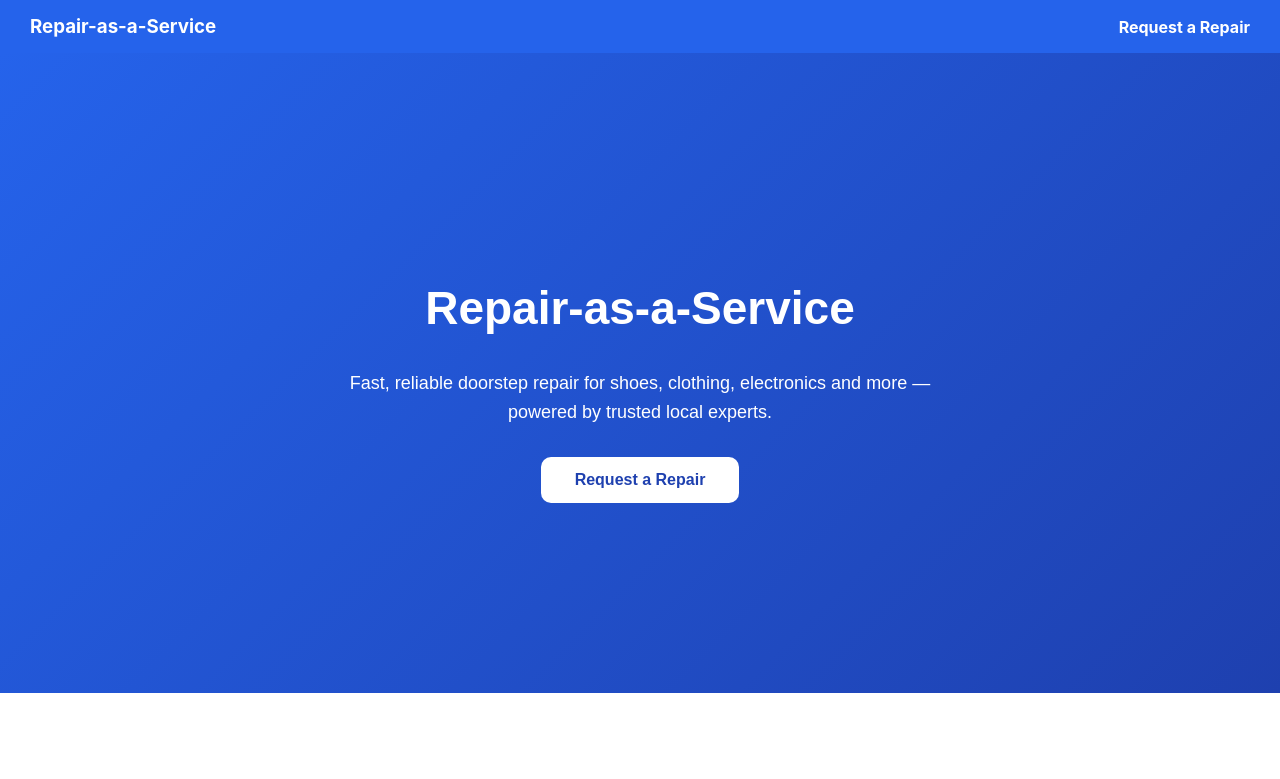
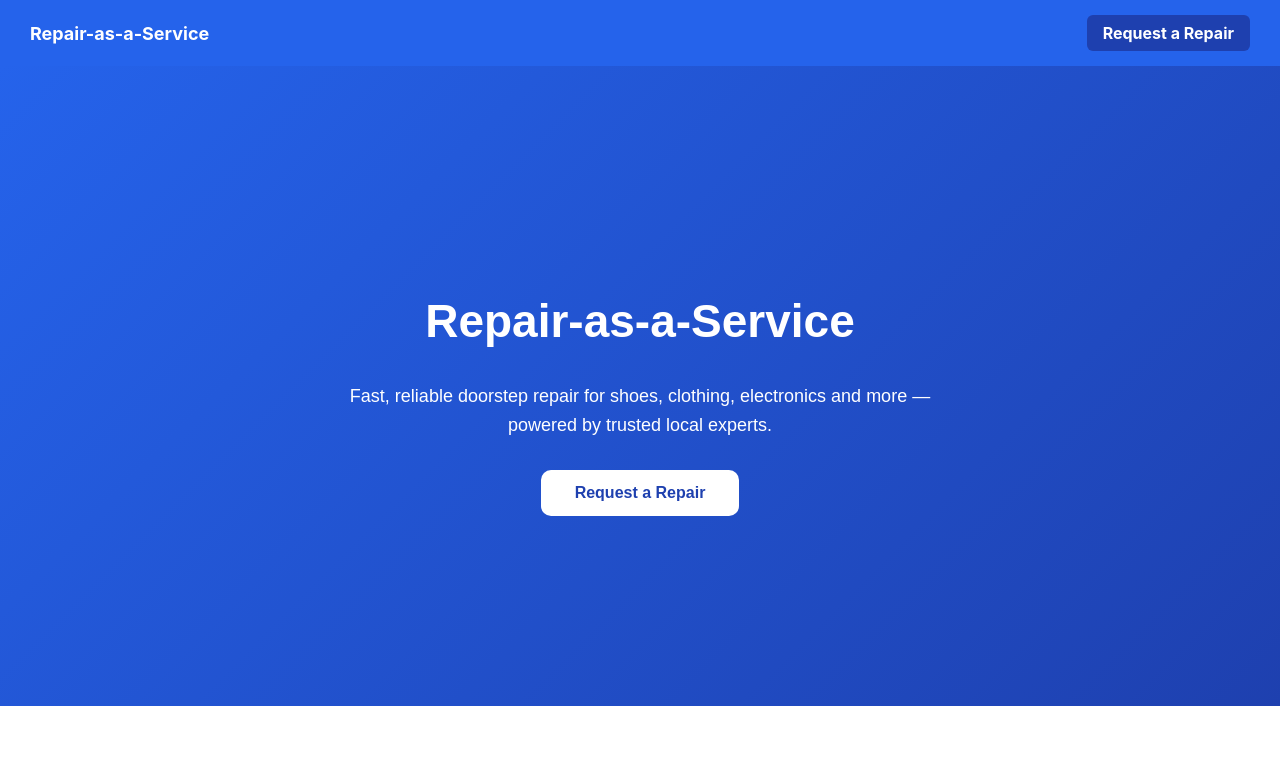
Before and after one commit to sandeepreddy2005/repair-as-a-service, a React (Create React App) app in the folder frontend/: page / in a window 1280 px wide. Shown: the top 779 px of the page. Built offline with nearby package versions, Linux system fonts and the light colour scheme.

Commit message:
Navbar logo links to home page

```diff
--- a/frontend/src/components/Navbar.js
+++ b/frontend/src/components/Navbar.js
@@ -3,14 +3,17 @@ import { Link } from "react-router-dom";
 function Navbar() {
   return (
     <nav style={styles.nav}>
-      <h3 style={styles.logo}>Repair-as-a-Service</h3>
-      <div>
-        <Link to="/request" style={styles.link}>
 
+      {/* LOGO → GO TO HOME */}
+      <Link to="/" style={styles.logo}>
+        Repair-as-a-Service
+      </Link>
 
-          Request a Repair
-        </Link>
-      </div>
+      {/* REQUEST BUTTON */}
+      <Link to="/request" style={styles.link}>
+        Request a Repair
+      </Link>
+
     </nav>
   );
 }
@@ -23,15 +26,21 @@ const styles = {
     padding: "15px 30px",
     backgroundColor: "#2563eb",
   },
+
   logo: {
     color: "white",
-    margin: 0,
+    fontSize: "18px",
+    fontWeight: "bold",
+    textDecoration: "none",
   },
+
   link: {
     color: "white",
-    marginLeft: "20px",
     textDecoration: "none",
     fontWeight: "bold",
+    backgroundColor: "#1e40af",
+    padding: "8px 16px",
+    borderRadius: "6px",
   },
 };
 
```
